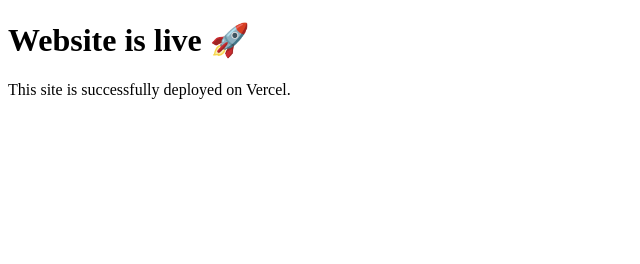
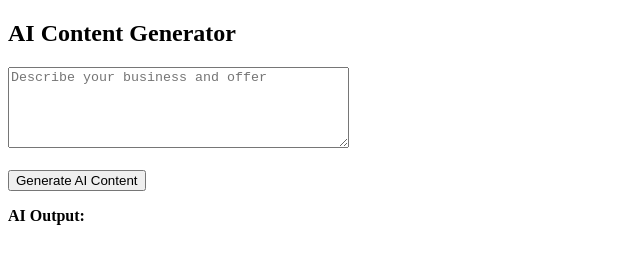
Before and after one commit to rishi23x/MY-FIRST-AI, a plain HTML site: page index.html in a window 1280 px wide. Shown: the whole page, without its empty margins (0-640 px from the left). Drawn offline with Linux system fonts and the light colour scheme.

Commit message:
add ai ui

```diff
--- a/index.html
+++ b/index.html
@@ -1,10 +1,34 @@
 <!DOCTYPE html>
 <html>
 <head>
-  <title>My Vercel Website</title>
+  <title>AutoGrow AI</title>
 </head>
 <body>
-  <h1>Website is live 🚀</h1>
-  <p>This site is successfully deployed on Vercel.</p>
+  <h2>AI Content Generator</h2>
+
+  <textarea id="input" placeholder="Describe your business and offer" rows="5" cols="40"></textarea>
+  <br><br>
+
+  <button onclick="generate()">Generate AI Content</button>
+
+  <p><strong>AI Output:</strong></p>
+  <div id="output"></div>
+
+  <script>
+    async function generate() {
+      document.getElementById("output").innerText = "Generating...";
+
+      const response = await fetch("/api/generate", {
+        method: "POST",
+        headers: { "Content-Type": "application/json" },
+        body: JSON.stringify({
+          text: document.getElementById("input").value
+        })
+      });
+
+      const data = await response.json();
+      document.getElementById("output").innerText = data.result;
+    }
+  </script>
 </body>
 </html>
```
